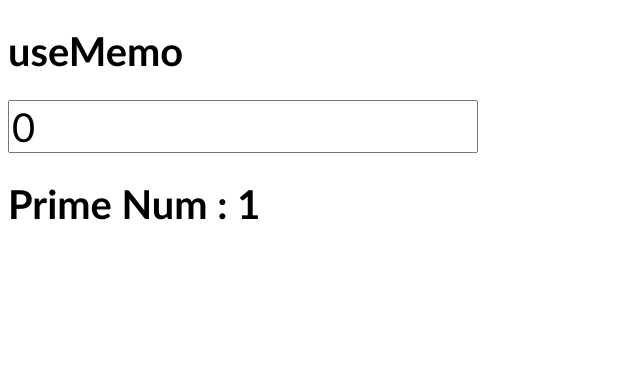
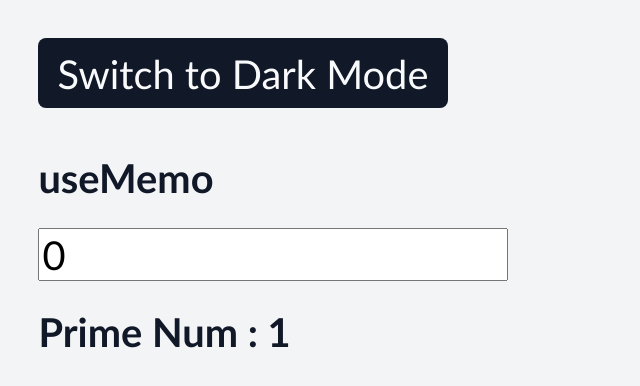
Before and after one commit to adarshjha-exe/ReactHooks, a React (Vite) app: page / in a window 1280 px wide. Shown: the top 386 px of the page, without its empty margins (0-640 px from the left). Built offline with nearby package versions, Linux system fonts and the light colour scheme.

Commit message:
Issue without useMemo

```diff
--- a/ReactHooks/4-useMemo/UseMemoComp.jsx
+++ b/ReactHooks/4-useMemo/UseMemoComp.jsx
@@ -3,23 +3,35 @@ import { findNthPrime } from './nthPrime.js';
 
 const UseMemoComp = () => {
   const [text, setText] = React.useState(0);
+  const [isDarkMode, setIsDarkMode] = React.useState(false);
 
   console.log('rendering the component every time input text changes.....');
 
   // Heavy operation - After 6 digit UI freeze
-  const prime = findNthPrime(text);
+  const prime = () => {
+    console.log('Prime Number rendering...');
+    return findNthPrime(text);
+  };
 
   return (
-    <div>
+    <div className={isDarkMode ? 'dark-mode' : 'light-mode'}>
+      <button onClick={() => setIsDarkMode(!isDarkMode)}>
+        {isDarkMode ? 'Switch to Light Mode' : 'Switch to Dark Mode'}
+      </button>
       <h1>useMemo</h1>
       <input
         type='number'
         value={text}
         onChange={(e) => setText(e.target.value)}
       />
-      <h1>Prime Num : {prime}</h1>
+      <h1>Prime Num : {prime()}</h1>
     </div>
   );
 };
 
 export default UseMemoComp;
+
+/**
+ * Everytime we are changing the theme,  prime number calculation is happening again and again, is it really necessary?
+ * No, it is not necessary.
+ */
--- a/styles.css
+++ b/styles.css
@@ -1,4 +1,46 @@
 * {
   font-size: 120%;
   font-family: 'Gill Sans', 'Gill Sans MT', Calibri, 'Trebuchet MS', sans-serif;
+  box-sizing: border-box;
 }
+
+body {
+  margin: 0;
+}
+
+.light-mode,
+.dark-mode {
+  min-height: 100vh;
+  padding: 2rem;
+  transition:
+    background-color 0.3s ease,
+    color 0.3s ease;
+}
+
+.light-mode {
+  background-color: #f3f4f6;
+  color: #111827;
+}
+
+.dark-mode {
+  background-color: #111827;
+  color: #f9fafb;
+}
+
+button {
+  padding: 0.6rem 1rem;
+  border: none;
+  border-radius: 8px;
+  cursor: pointer;
+  margin-bottom: 1rem;
+}
+
+.dark-mode button {
+  background-color: #f9fafb;
+  color: #111827;
+}
+
+.light-mode button {
+  background-color: #111827;
+  color: #f9fafb;
+}
```
Also changed, not shown: ReactHooks/4-useMemo/Issue.png (added).
